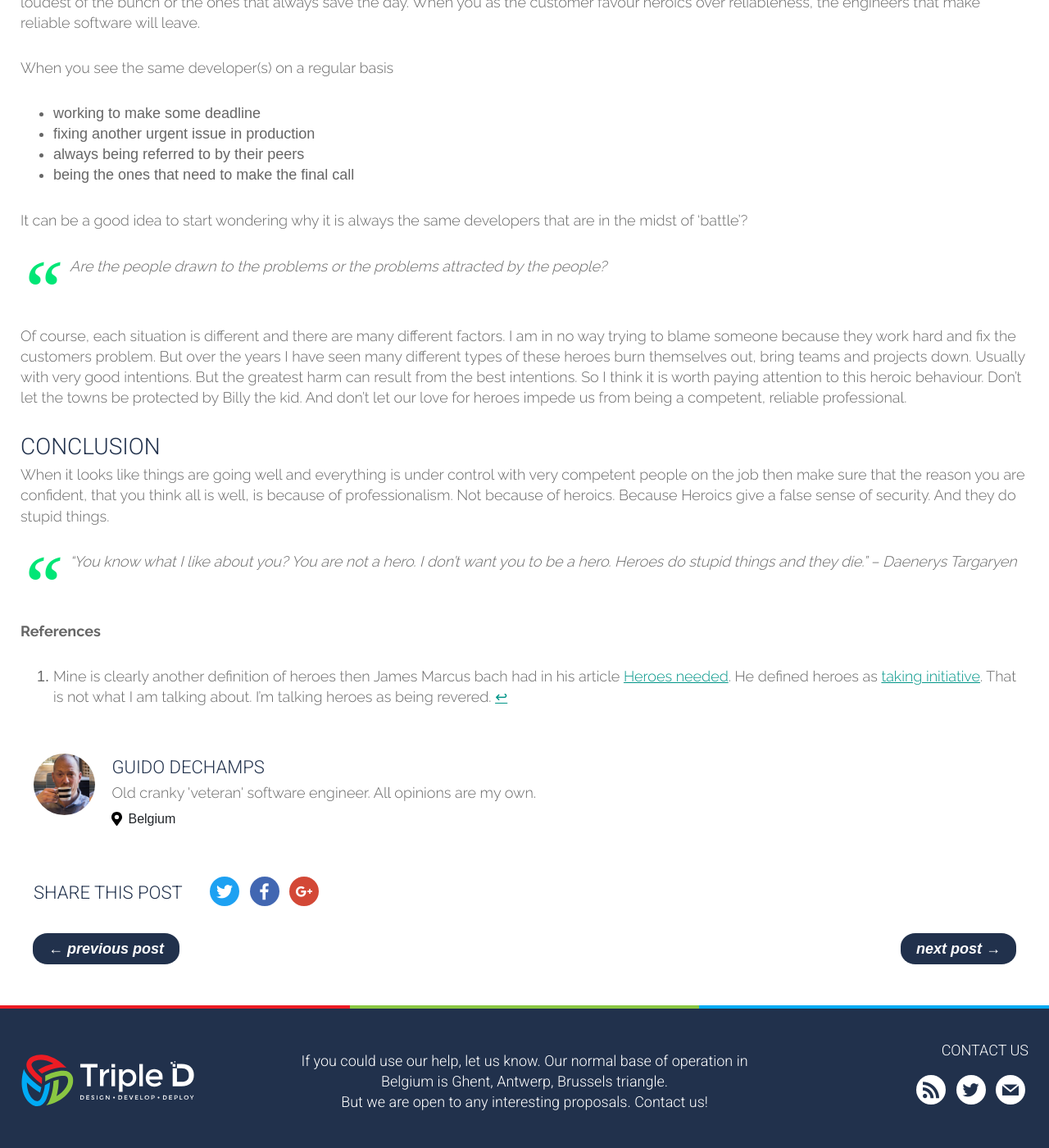
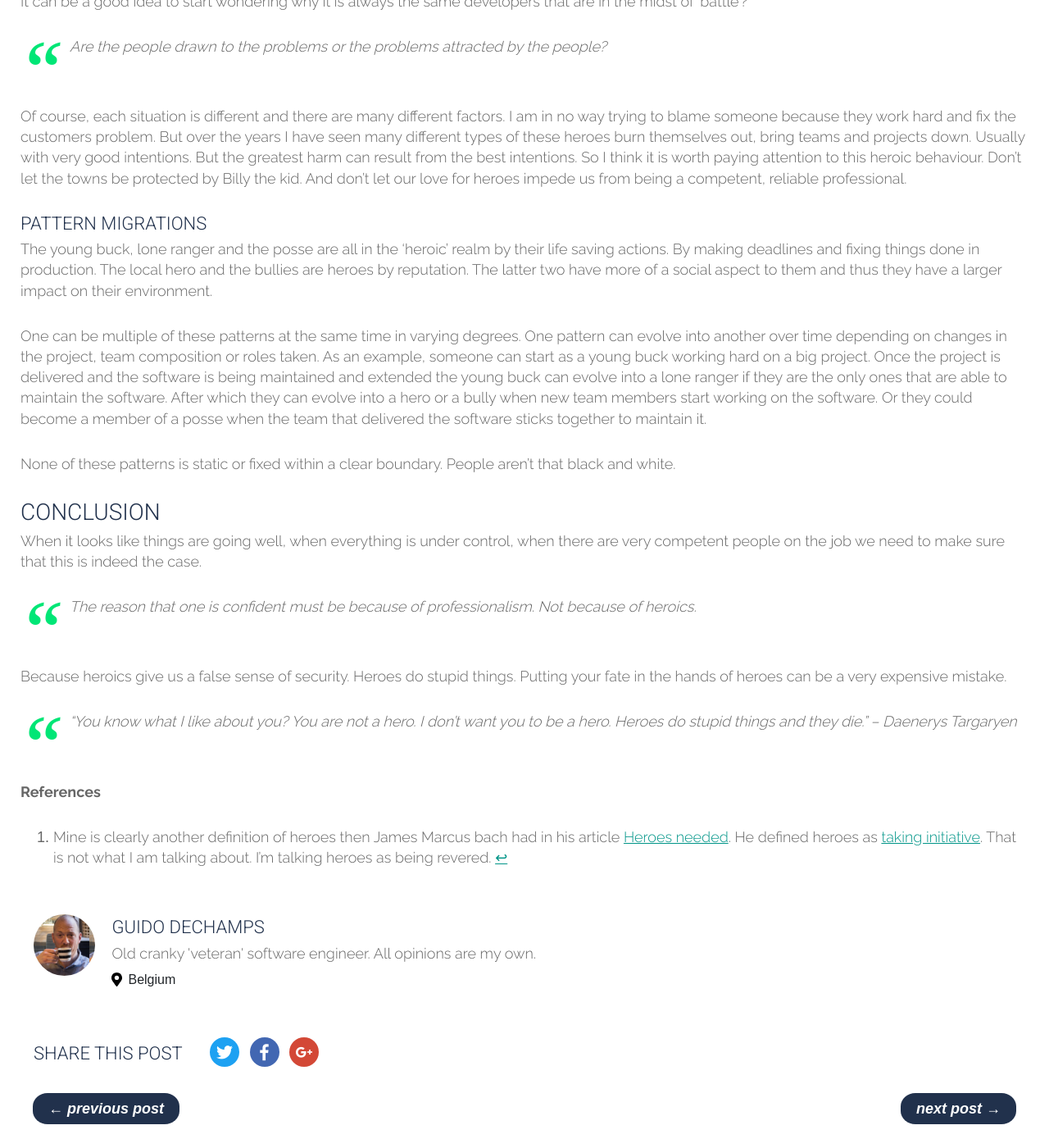
Before and after one commit to tripledio/tripledio.github.io, a Jekyll site: the page built from _posts/2018-05-31-Heroes.md, in a window 1280 px wide and 1400 px high, scrolled down 5588 px. Shown: the whole window at 82% size. Built offline with Jekyll 4.4.1, drawn with Linux system fonts in a browser that asks for light colours; some of the changed text lies outside the part shown.

Commit message:
moved pattern migrations

```diff
--- a/_posts/2018-05-31-Heroes.md
+++ b/_posts/2018-05-31-Heroes.md
@@ -135,10 +130,21 @@ It can be a good idea to start wondering why it is always the same developers th
 
 Of course, each situation is different and there are many different factors. I am in no way trying to blame someone because they work hard and fix the customers problem. But over the years I have seen many different types of these heroes burn themselves out, bring teams and projects down. Usually with very good intentions. But the greatest harm can result from the best intentions.  So I think it is worth paying attention to this heroic behaviour. Don't let the towns be protected by Billy the kid. And don't let our love for heroes impede us from being a competent, reliable professional.
 
+#### Pattern migrations
+
+The young buck, lone ranger and the posse are all in the 'heroic' realm by their life saving actions. By making deadlines and fixing things done in production. The local hero and the bullies are heroes by reputation. The latter two have more of a social aspect to them and thus they have a larger impact on their environment.
+
+One can be multiple of these patterns at the same time in varying degrees. One pattern can evolve into another over time depending on changes in the project, team composition or roles taken. As an example, someone can start as a young buck working hard on a big project. Once the project is delivered and the software is being maintained and extended the young buck can evolve into a lone ranger if they are the only ones that are able to maintain the software. After which they can evolve into a hero or a bully when new team members start working on the software. Or they could become a member of a posse when the team that delivered the software sticks together to maintain it.
+
+None of these patterns is static or fixed within a clear boundary. People aren't that black and white.
 
 ### Conclusion
 
-When it looks like things are going well and everything is under control with very competent people on the job then make sure that the reason you are confident, that you think all is well, is because of professionalism. Not because of heroics. Because Heroics give a false sense of security. And they do stupid things.
+When it looks like things are going well, when everything is under control, when there are very competent people on the job we need to make sure that this is indeed the case.
+
+> The reason that one is confident must be because of professionalism. Not because of heroics.
+
+Because heroics give us a false sense of security. Heroes do stupid things. Putting your fate in the hands of heroes can be a very expensive mistake.
 
 
 > "You know what I like about you? You are not a hero. I don't want you to be a hero. Heroes do stupid things and they die."
```
Also changed, not shown: other parts of _posts/2018-05-31-Heroes.md (+0 -5 lines).
